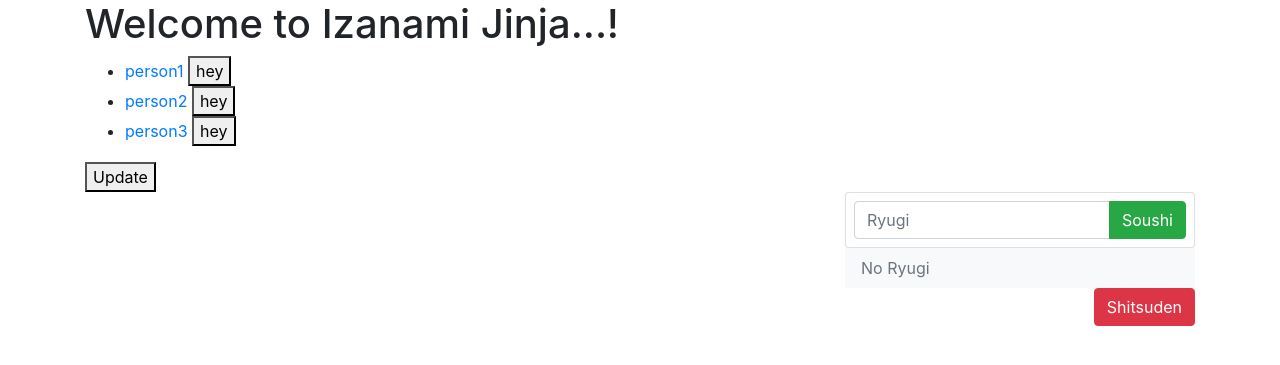
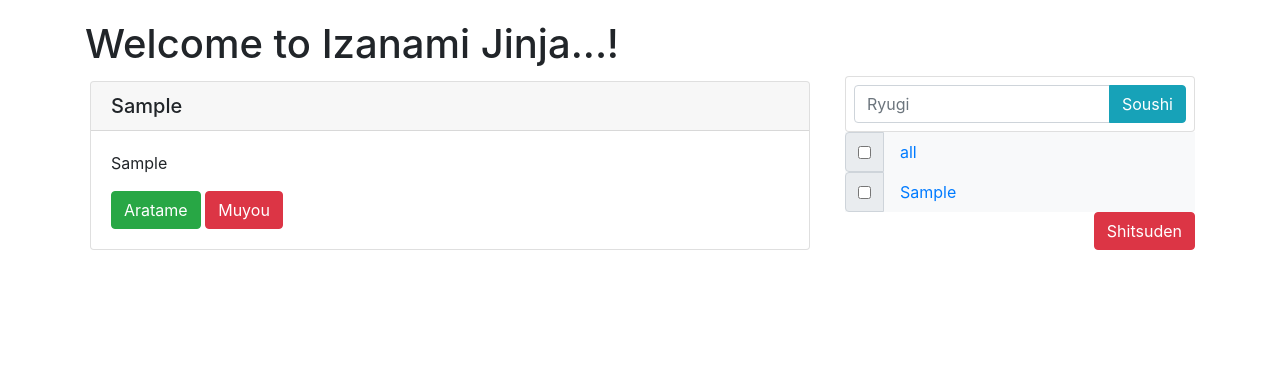
Before and after one commit to 1izard/programming-dojo, a Django app: page /izanamijinja/ in a window 1280 px wide. Shown: the part 56-421 px from the top of the page. Run offline with Django 3.2, Linux system fonts and the light colour scheme; tables that the repository leaves empty hold one stand-in row (values such as "Sample post"); some libraries are stand-ins or nearby versions.

Commit message:
Implement filtering and deleting feature

```diff
--- a/programming_dojo/izanamijinja/models.py
+++ b/programming_dojo/izanamijinja/models.py
@@ -11,7 +11,7 @@ class Ryugi(models.Model):
 
 
 class Kata(models.Model):
-    ryugi = models.ForeignKey(Ryugi, on_delete=models.CASCADE)
+    ryugi = models.ForeignKey(Ryugi, related_name='katas', on_delete=models.CASCADE)
     kataki = models.TextField()
     waza1 = models.CharField(max_length=40)
     waza2 = models.CharField(max_length=40, blank=True)
@@ -26,4 +26,4 @@ class Kata(models.Model):
         return self.kataki
 
     def get_absolute_url(self):
-        return reverse('izanamijinja:seikei')
+        return reverse('izanamijinja:index')
--- a/programming_dojo/izanamijinja/urls.py
+++ b/programming_dojo/izanamijinja/urls.py
@@ -5,8 +5,11 @@ from . import views
 
 app_name = 'izanamijinja'
 urlpatterns = [
+    path('<int:ryugi_id>/', views.filtered_index, name="filteredindex"),
     path('', views.index, name="index"),
     path('seikei/', views.SeikeiView.as_view(), name='seikei'),
+    path('kataaratame/<int:kata_id>', views.KataAratameView.as_view(), name='kataaratame'),
+    path('muyou/<int:kata_id>', views.muyou, name='muyou'),
     path('zenshin/', views.zenshin, name='zenshin'),
     path('shiren/', views.shiren, name='shiren'),
     path('zanshin/', views.zanshin, name='zanshin'),
--- a/programming_dojo/izanamijinja/views.py
+++ b/programming_dojo/izanamijinja/views.py
@@ -1,4 +1,4 @@
-from django.shortcuts import render
+from django.shortcuts import render, redirect
 from django.views import generic
 from pprint import pprint
 import json
@@ -15,38 +15,25 @@ def index(request):
                 Ryugi.objects.create(na=shin_ryugi_mei, kotodute='')
         elif request.POST.get('act') == 'shitsuden':
             checked_ryugi_lst = request.POST.getlist('checked_ryugis')
-            for checked_ryugi in checked_ryugi_lst:
-                Ryugi.objects.filter(na=checked_ryugi).delete()
-
-    ryugi_lst = list(Ryugi.objects.all())
-
-    ryugi_lst = [{
-        'id': ryugi.id,
-        'kotodute': ryugi.kotodute,
-        'na': ryugi.na,
-    } for ryugi in ryugi_lst]
-
-    kata_lst = list(Kata.objects.all())
-    kata_lst = [{
-        'id': kata.id,
-        'kataki': kata.kataki,
-        'rendo': kata.rendo,
-        'ryugi_id': kata.ryugi_id,
-        'waza1': kata.waza1,
-        'waza2': kata.waza2,
-        'waza3': kata.waza3
-    } for kata in kata_lst]
+            if '-1' in checked_ryugi_lst:
+                Ryugi.objects.all().delete()
+            else:
+                for checked_ryugi in checked_ryugi_lst:
+                    Ryugi.objects.filter(na=checked_ryugi).delete()
 
     context = {
-        'ryugi_dct': {
-            'ryugi_lst': ryugi_lst,
-        },
-        'katas_dct': {
-            'kata_lst': kata_lst,
-        },
+        'ryugi_lst': Ryugi.objects.all(),
+        'kata_lst': Kata.objects.all(),
     }
     return render(request, 'izanamijinja/index.html', context)
 
+
+def filtered_index(request, ryugi_id):
+    context = {
+        'ryugi_lst': Ryugi.objects.all(),
+        'kata_lst': Ryugi.objects.get(pk=ryugi_id).katas.all()
+    }
+    return render(request, 'izanamijinja/index.html', context)
 
 class SeikeiView(generic.CreateView):
     model = Kata
@@ -55,6 +42,19 @@ class SeikeiView(generic.CreateView):
 
     def form_valid(self, form):
         return super().form_valid(form)
+
+
+def muyou(request, kata_id):
+    kata = Kata.objects.get(pk=kata_id)
+    kata.delete()
+    return redirect('izanamijinja:index')
+
+
+class KataAratameView(generic.UpdateView):
+    model = Kata
+    pk_url_kwarg = 'kata_id'
+    template_name = 'izanamijinja/seikei_form.html'
+    fields = ('ryugi', 'kataki', 'waza1', 'waza2', 'waza3')
 
 
 def zenshin(request):
--- a/programming_dojo/static/izanamijinja/js/index.js
+++ /dev/null
@@ -1,49 +0,0 @@
-let katas = JSON.parse(document.getElementById('katas_obj').textContent);
-console.log('katas', katas)
-
-people = [
-    {
-        name: 'person1',
-        age: 10,
-        url: 'https://example.com'
-    },
-    {
-        name: 'person2',
-        age: 20,
-        url: 'https://example.com'
-    },
-    {
-        name: 'person3',
-        age: 30,
-        url: 'https://example.com'
-    },
-]
-
-var app = new Vue({
-    delimiters: ['[[', ']]'],
-    el: '#app',
-    data: {
-        message: 'Hello Vue!',
-        people: people
-    },
-    methods: {
-        greet: (name) => {
-            console.log('Hello from ' + name + '!');
-        }
-    }
-});
-
-var example1 = new Vue({
-    delimiters: ['[[', ']]'],
-    el: '#example-1',
-    methods: {
-        update: () => {
-            // console.log('This is example-1!!')
-            people.push({
-                name: 'person4',
-                age: 40,
-                url: 'https://example.com'
-            });
-        }
-    }
-})
--- a/programming_dojo/templates/izanamijinja/base.html
+++ b/programming_dojo/templates/izanamijinja/base.html
@@ -36,8 +36,10 @@
             </div>
         </div>
     </nav>
-    {% block content %}
-    {% endblock %}
+    <div style="margin:20px">
+        {% block content %}
+        {% endblock %}
+    </div>
 </body>
 
 </html>
--- a/programming_dojo/templates/izanamijinja/index.html
+++ b/programming_dojo/templates/izanamijinja/index.html
@@ -6,22 +6,20 @@
 {% block content %}
 <div class="container">
     <h1>Welcome to Izanami Jinja...!</h1>
-    {{ ryugi_dct|json_script:"ryugi_obj" }}
-    {{ katas_dct|json_script:"katas_obj" }}
-    <div id="app">
-        <ul>
-            <li v-for="person in people">
-                <a v-bind:href="person.url">[[ person.name ]]</a>
-                <button v-on:click="greet(person.name)">hey</button>
-            </li>
-        </ul>
-    </div>
-    <div id="example-1">
-        <button v-on:click="update">Update</button>
-    </div>
     <div class="row">
         <div class="col">
-
+            {% for kata in kata_lst %}
+            <div class="card" style="margin:5px">
+                <h5 class="card-header">{{ kata.ryugi }}</h5>
+                <div class="card-body">
+                    <p>{{ kata.kataki }}</p>
+                    <a href="{% url 'izanamijinja:kataaratame' kata.id %}" class="btn btn-success" role="button">Aratame</a>
+                    <a href="{% url 'izanamijinja:muyou' kata.id %}" class="btn btn-danger" role="button">Muyou</a>
+                </div>
+            </div>
+            {% empty %}
+            <a>No Kata</a>
+            {% endfor %}
         </div>
         <div class="col-4">
             <form class="card p-2" method="post" action="{% url 'izanamijinja:index' %}">
@@ -29,7 +27,7 @@
                 <div class="input-group">
                     <input type="text" name="shin_ryugi_mei" class="form-control" placeholder="Ryugi">
                     <div class="input-group-append">
-                        <button type="submit" class="btn btn-success" name="act" value="soushi">Soushi</button>
+                        <button type="submit" class="btn btn-info" name="act" value="soushi">Soushi</button>
                     </div>
                 </div>
             </form>
@@ -38,22 +36,37 @@
                 {% csrf_token %}
                 <div class="nav flex-column nav-pills bg-light" id="v-pills-tab" role="tablist"
                     aria-orientation="vertical">
+                    {% if ryugi_lst %}
+                    <div class="input-group">
+                        <div class="input-group-prepend">
+                            <div class="input-group-text">
+                                <input type="checkbox" name="checked_ryugis" value="-1">
+                            </div>
+                            <a class="nav-link" id="v-pills-all-tab"
+                                href="{% url 'izanamijinja:index' %}" aria-controls="v-pills-all"
+                                aria-selected="false">all</a>
+                        </div>
+                    </div>
+                    {% endif %}
                     {% for ryugi in ryugi_lst %}
                     <div class="input-group">
                         <div class="input-group-prepend">
                             <div class="input-group-text">
                                 <input type="checkbox" name="checked_ryugis" value="{{ ryugi }}">
                             </div>
-                            <a class="nav-link" id="v-pills-'{{ ryugi }}'-tab" data-toggle="pill"
+                            <a class="nav-link" id="v-pills-'{{ ryugi }}'-tab"
+                                href="{% url 'izanamijinja:filteredindex' ryugi.id %}" aria-controls="v-pills-'{{ ryugi }}'"
+                                aria-selected="false">{{ ryugi }}</a>
+                            <!-- <a class="nav-link" id="v-pills-'{{ ryugi }}'-tab" data-toggle="pill"
                                 href="#v-pills-'{{ ryugi }}'" role="tab" aria-controls="v-pills-'{{ ryugi }}'"
-                                aria-selected="false">{{ ryugi }}</a>
+                                aria-selected="false">{{ ryugi }}</a> -->
                         </div>
                     </div>
                     {% empty %}
                     <a class="nav-link disabled" id="v-pills-empty-tab" data-toggle="pill" href="#v-pills-empty"
                         role="tab" aria-controls="v-pills-empty" aria-selected="false">No Ryugi</a>
                     {% endfor %}
-                    <div class="tab-content" id="v-pills-tabContent">
+                    <!-- <div class="tab-content" id="v-pills-tabContent">
                         {% for ryugi in ryugi_lst %}
                         <div class="tab-pane fade" id="v-pills-'{{ ryugi }}'" role="tabpanel"
                             aria-labelledby="v-pills-'{{ ryugi }}'-tab"></div>
@@ -62,7 +75,7 @@
                             aria-labelledby="v-pills-empty-tab">
                         </div>
                         {% endfor %}
-                    </div>
+                    </div> -->
                 </div>
                 <div class="d-flex flex-row-reverse">
                     <button type="submit" class="btn btn-danger" name="act" value="shitsuden">Shitsuden</button>
--- a/programming_dojo/templates/izanamijinja/zanshin.html
+++ b/programming_dojo/templates/izanamijinja/zanshin.html
@@ -3,7 +3,7 @@
 {% load static %}
 
 {% block content %}
-<h1>Zanshin</h1>
+<h1>Zanshin -残心-</h1>
 <a href="{% url 'izanamijinja:shiren' %}" class="btn btn-danger" role="button">Rinne</a>
 <a href="{% url 'izanamijinja:zenshin' %}" class="btn btn-info" role="button">Zenshin</a>
 {% endblock %}
--- a/programming_dojo/templates/izanamijinja/zenshin.html
+++ b/programming_dojo/templates/izanamijinja/zenshin.html
@@ -3,6 +3,6 @@
 {% load static %}
 
 {% block content %}
-<h1>Zenshin</h1>
+<h1>Zenshin -前心-</h1>
 <a href="{% url 'izanamijinja:shiren' %}" class="btn btn-danger" role="button">Shiren</a>
 {% endblock %}
```
